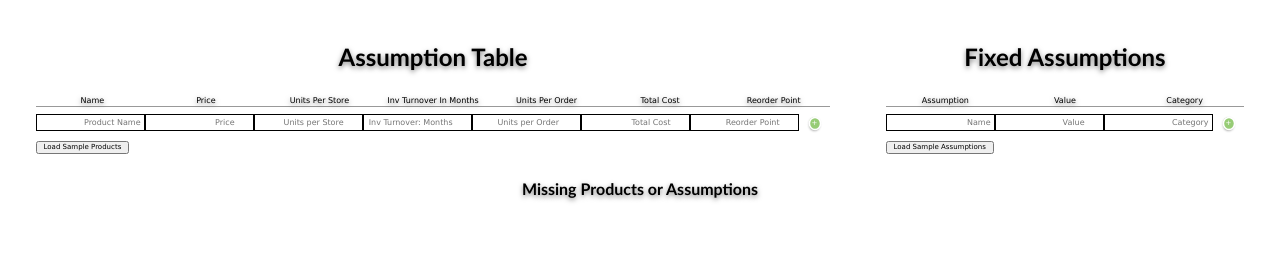
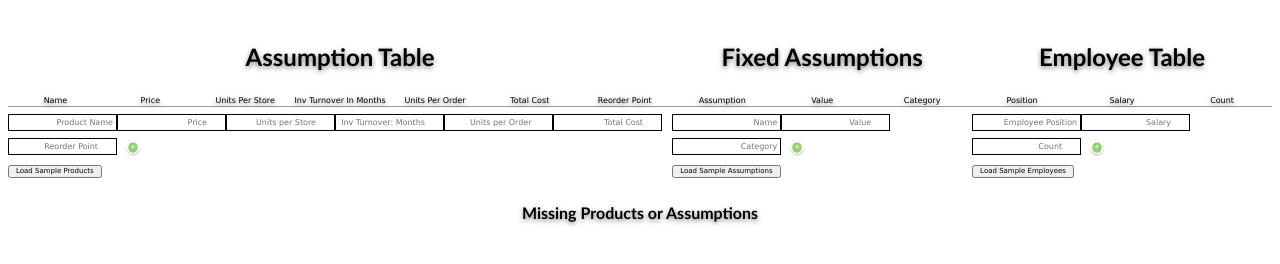
Before and after one commit to Lzm0010/client-ez-projections, a React app: page / in a window 1280 px wide. Shown: the part 72-336 px from the top of the page. Built offline with nearby package versions, Linux system fonts and the light colour scheme.

Commit message:
added employee table and functions

```diff
--- a/client/assets/css/style.css
+++ b/client/assets/css/style.css
@@ -4,7 +4,7 @@ body {
 
 .page-wrap {
   display: flex;
-  flex-direction: column;
+  flex-flow:column wrap;
   justify-content: space-around;
 }
 
--- /dev/null
+++ b/client/components/AddEmployeeForm.js
@@ -0,0 +1,25 @@
+import React, {Component} from 'react';
+
+export default class AddEmployeeForm extends Component {
+  createEmployee(e) {
+    e.preventDefault();
+    const employee = {
+      position: this.position.value,
+      salary: Number(this.salary.value),
+      count: Number(this.count.value)
+    }
+    this.props.addEmployee(employee);
+    this.employeeForm.reset();
+  }
+
+  render() {
+    return (
+      <form ref={(input) => this.employeeForm = input} className="employee-form" onSubmit={(e) => this.createEmployee(e)}>
+        <input ref={(input) => this.position = input} type="text" placeholder="Employee Position" />
+        <input ref={(input) => this.salary = input} type="number" placeholder="Salary" />
+        <input ref={(input) => this.count = input} type="number" placeholder="Count" />
+        <button className="add-button" type="submit">+</button>
+      </form>
+    )
+  }
+}
--- a/client/components/App.js
+++ b/client/components/App.js
@@ -2,9 +2,11 @@ import React, {Component} from 'react';
 import Header from './Header';
 import AssumptionTable from './AssumptionTable';
 import FixedAssumptionTable from './FixedAssumptionTable';
+import EmployeeTable from './EmployeeTable';
 import Dashboard from './Dashboard';
 import sampleProducts from '../sample-products';
 import sampleAssumptions from '../sample-assumptions';
+import sampleEmployees from '../sample-employees';
 
 export default class App extends Component {
   constructor() {
@@ -22,9 +24,16 @@ export default class App extends Component {
     this.updateAssumption = this.updateAssumption.bind(this);
     this.removeAssumption = this.removeAssumption.bind(this);
 
+    //employee methods
+    this.addEmployee = this.addEmployee.bind(this);
+    this.loadSampleEmployees = this.loadSampleEmployees.bind(this);
+    this.updateEmployee = this.updateEmployee.bind(this);
+    this.removeEmployee = this.removeEmployee.bind(this);
+
     this.state = {
       products: {},
-      fixedAssumptions: {}
+      fixedAssumptions: {},
+      employees: {}
     };
   }
 
@@ -84,6 +93,32 @@ export default class App extends Component {
     this.setState({fixedAssumptions});
   }
 
+  //employee methods
+  addEmployee(employee) {
+    const employees = {...this.state.employees};
+    const timestamp = Date.now();
+    employees[`employee-${timestamp}`] = employee;
+    this.setState({employees});
+  }
+
+  loadSampleEmployees() {
+    this.setState({
+      employees: sampleEmployees
+    });
+  }
+
+  updateEmployee(key, updatedEmployee) {
+    const employees = {...this.state.employees};
+    employees[key] = updatedEmployee;
+    this.setState({employees});
+  }
+
+  removeEmployee(key) {
+    const employees = {...this.state.employees};
+    delete employees[key];
+    this.setState({employees});
+  }
+
   render() {
     return(
       <div>
@@ -108,6 +143,15 @@ export default class App extends Component {
                 removeAssumption={this.removeAssumption}
                />
              </div>
+             <div className="employeeTable">
+               <EmployeeTable
+                 employees={this.state.employees}
+                 addEmployee={this.addEmployee}
+                 loadSampleEmployees={this.loadSampleEmployees}
+                 updateEmployee={this.updateEmployee}
+                 removeEmployee={this.removeEmployee}
+               />
+             </div>
            </div>
            <div>
             <Dashboard
--- a/client/components/AssumptionTable.js
+++ b/client/components/AssumptionTable.js
@@ -1,6 +1,6 @@
 import React, {Component} from 'react';
 import AddProductForm from './AddProductForm';
-import Product from './Product';
+// import Product from './Product';
 
 export default class AssumptionTable extends Component {
   constructor() {
@@ -25,9 +25,6 @@ export default class AssumptionTable extends Component {
     }
     this.props.updateProduct(key, updatedProduct);
   }
-
-
-//DO I PUT NUMBER() here inside of value? or in handleChange as an if statement for target value based on type??
 
   renderAssumptionTable(key) {
     const product = this.props.products[key];
--- /dev/null
+++ b/client/components/EmployeeTable.js
@@ -0,0 +1,66 @@
+import React, {Component} from 'react'
+import AddEmployeeForm from './AddEmployeeForm';
+
+export default class EmployeeTable extends Component {
+  constructor() {
+    super();
+    this.renderEmployeeTable = this.renderEmployeeTable.bind(this);
+    this.handleChange = this.handleChange.bind(this);
+  }
+
+  handleChange(e, key) {
+    const employee = this.props.employees[key];
+    let updatedEmployee = {};
+    if (e.target.type === "number"){
+      updatedEmployee = {
+        ...employee,
+        [e.target.name]: Number(e.target.value)
+      };
+    } else {
+      updatedEmployee = {
+        ...employee,
+        [e.target.name]: e.target.value
+      };
+    }
+    this.props.updateEmployee(key, updatedEmployee);
+  }
+
+  renderEmployeeTable(key){
+    const employee = this.props.employees[key];
+
+    return(
+      <tr className="employee-edit" key={key}>
+        <td><input name="position" type="text" value={employee.position} placeholder="Employee Position" onChange={(e) => this.handleChange(e, key)}/></td>
+        <td><input name="salary" type="number" value={employee.salary} placeholder="Salary" onChange={(e) => this.handleChange(e, key)}/></td>
+        <td><input name="count" type="number" value={employee.count} placeholder="Count" onChange={(e) => this.handleChange(e, key)}/></td>
+        <td><button className="delete-button" onClick={() => this.props.removeEmployee(key)}>x</button></td>
+      </tr>
+    );
+  }
+
+
+  render () {
+    return (
+      <div>
+        <h2>Employee Table</h2>
+        <table>
+          <thead>
+            <tr>
+              <th>Position</th>
+              <th>Salary</th>
+              <th>Count</th>
+            </tr>
+          </thead>
+          <tbody>
+            {
+              Object.keys(this.props.employees)
+              .map(this.renderEmployeeTable)
+            }
+          </tbody>
+        </table>
+        <AddEmployeeForm addEmployee={this.props.addEmployee}/>
+        <button onClick={this.props.loadSampleEmployees}>Load Sample Employees</button>
+      </div>
+    );
+  }
+}
--- /dev/null
+++ b/client/sample-employees.js
@@ -0,0 +1,14 @@
+const employees = {
+  employee1: {
+    position: "CEO",
+    salary: 80000,
+    count: 1
+  },
+  employee2: {
+    position: "CFO",
+    salary: 75000,
+    count: 1
+  }
+}
+
+export default employees;
```
